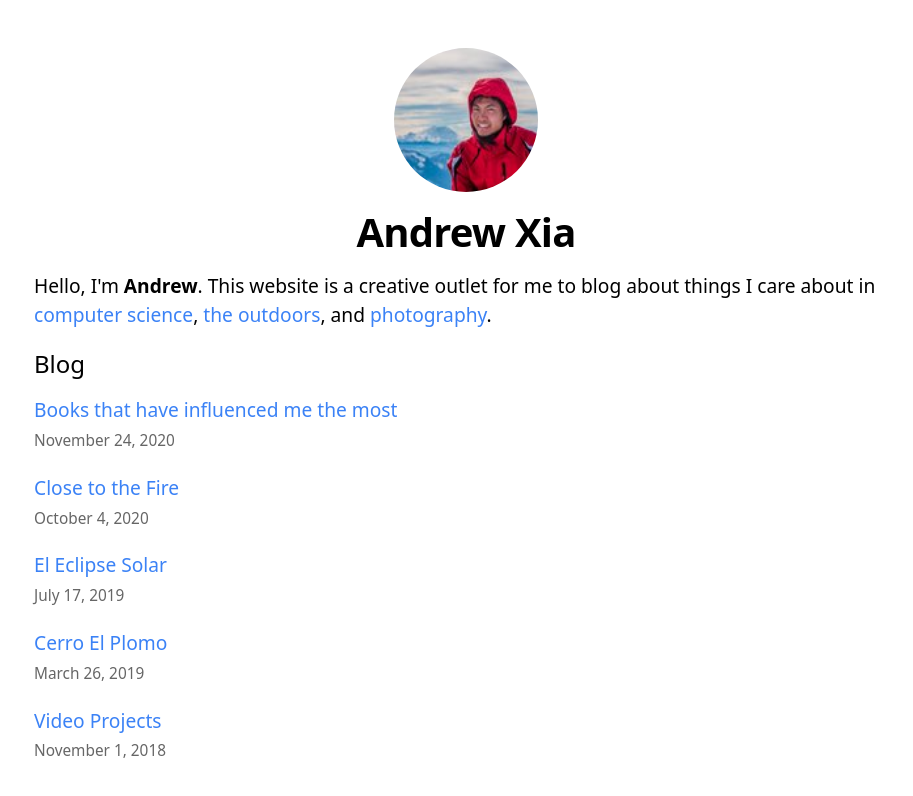
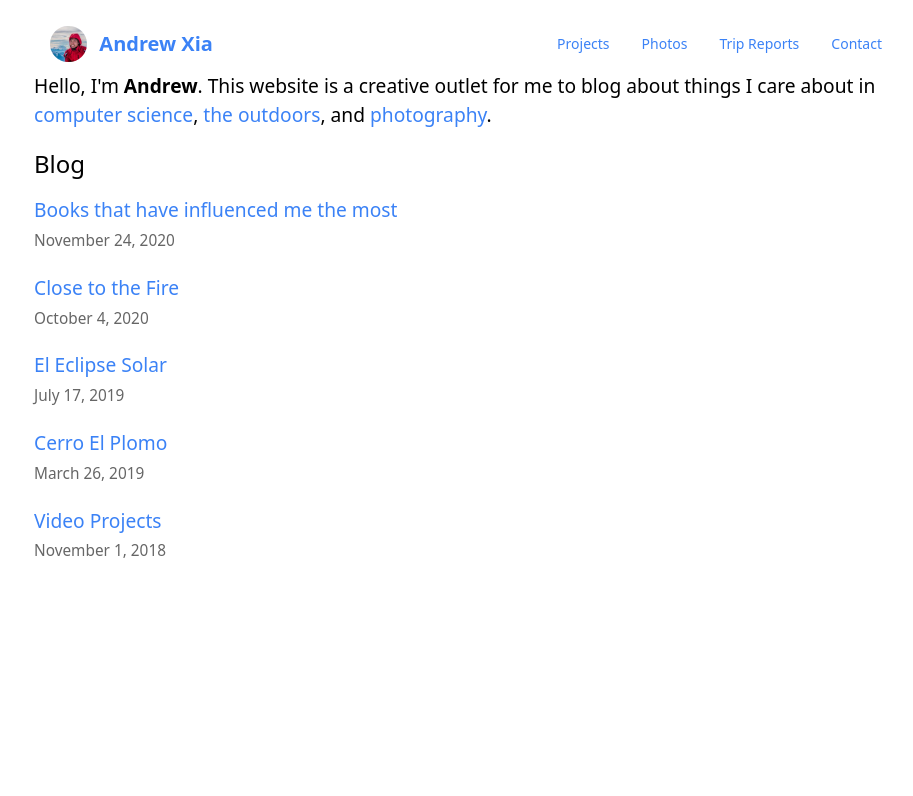
Before and after one commit to qandrew/website_v3, a Next.js app: page / in a window 1280 px wide. Shown: the top 796 px of the page, without its empty margins (174-1087 px from the left). Built offline with nearby package versions, Linux system fonts and the light colour scheme.

Commit message:
basic nav bar with issues

```diff
--- a/components/layout.js
+++ b/components/layout.js
@@ -12,9 +12,11 @@
 export default function Layout({ children, home, post }) {
 
   // HACK: photos page should have no max width.
-  var layoutTailwind = "px-4 mx-auto mt-12 mb-12"
+  var layoutTailwind = "px-4 mx-auto mt-4 mb-12"
   if (home || post) {
     layoutTailwind += " max-w-4xl"
+  } else {
+    layoutTailwind += "lg:max-w-7xl"
   }
 
   return (
@@ -34,41 +36,38 @@
         <meta name="og:title" content={siteTitle} />
         <meta name="twitter:card" content="summary_large_image" />
       </Head>
-      <header className="flex flex-auto flex-col items-center">
-        {home ? (
-          <>
-            <Image
-              priority
-              src={imageLoc}
-              className={utilStyles.borderCircle}
-              height={144}
-              width={144}
-              alt={name}
-            />
-            <h1 className={utilStyles.heading2Xl}>{name}</h1>
-          </>
-        ) : (
-          <>
-            <Link href="/">
-              <a>
-                <Image
-                  priority
-                  src={imageLoc}
-                  className={utilStyles.borderCircle}
-                  height={108}
-                  width={108}
-                  alt={name}
-                />
-              </a>
-            </Link>
-            <h2 className={utilStyles.headingLg}>
-              <Link href="/">
-                <a className={utilStyles.colorInherit}>{name}</a>
-              </Link>
-            </h2>
-          </>
-        )}
-      </header>
+
+      {/* TODO: header / padding shifts when an image is in markdown file */}
+      <nav class="bg-white border-gray-200 px-2 sm:px-4 py-2.5 rounded dark:bg-gray-800">
+        <div class="container flex flex-wrap justify-between items-center mx-auto">
+          <a href="/" class="flex items-center">
+              <img src={imageLoc} class="rounded-full mr-3 h-6 sm:h-9" alt="Flowbite Logo" />
+              <span class="self-center text-xl font-semibold whitespace-nowrap dark:text-white">Andrew Xia</span>
+          </a>
+          {/* TODO: button not working */}
+          <button data-collapse-toggle="mobile-menu" type="button" class="inline-flex items-center p-2 ml-3 text-sm text-gray-500 rounded-lg md:hidden hover:bg-gray-100 focus:outline-none focus:ring-2 focus:ring-gray-200 dark:text-gray-400 dark:hover:bg-gray-700 dark:focus:ring-gray-600" aria-controls="mobile-menu" aria-expanded="false">
+            <span class="sr-only">Open main menu</span>
+            <svg class="w-6 h-6" fill="currentColor" viewBox="0 0 20 20" xmlns="http://www.w3.org/2000/svg"><path fill-rule="evenodd" d="M3 5a1 1 0 011-1h12a1 1 0 110 2H4a1 1 0 01-1-1zM3 10a1 1 0 011-1h12a1 1 0 110 2H4a1 1 0 01-1-1zM3 15a1 1 0 011-1h12a1 1 0 110 2H4a1 1 0 01-1-1z" clipRule="evenodd"></path></svg>
+            <svg class="hidden w-6 h-6" fill="currentColor" viewBox="0 0 20 20" xmlns="http://www.w3.org/2000/svg"><path fill-rule="evenodd" d="M4.293 4.293a1 1 0 011.414 0L10 8.586l4.293-4.293a1 1 0 111.414 1.414L11.414 10l4.293 4.293a1 1 0 01-1.414 1.414L10 11.414l-4.293 4.293a1 1 0 01-1.414-1.414L8.586 10 4.293 5.707a1 1 0 010-1.414z" clipRule="evenodd"></path></svg>
+          </button>
+          <div class="hidden w-full md:block md:w-auto" id="mobile-menu">
+            <ul class="flex flex-col mt-4 md:flex-row md:space-x-8 md:mt-0 md:text-sm md:font-medium">
+              <li>
+                <Link href="/posts/projects" class="block py-2 pr-4 pl-3 text-gray-700 border-b border-gray-100 hover:bg-gray-50 md:hover:bg-transparent md:border-0 md:hover:text-blue-700 md:p-0 dark:text-gray-400 md:dark:hover:text-white dark:hover:bg-gray-700 dark:hover:text-white md:dark:hover:bg-transparent dark:border-gray-700"><a>Projects</a></Link>
+              </li>
+              <li>
+                <Link href="/photos" class="block py-2 pr-4 pl-3 text-gray-700 border-b border-gray-100 hover:bg-gray-50 md:hover:bg-transparent md:border-0 md:hover:text-blue-700 md:p-0 dark:text-gray-400 md:dark:hover:text-white dark:hover:bg-gray-700 dark:hover:text-white md:dark:hover:bg-transparent dark:border-gray-700"><a>Photos</a></Link>
+              </li>
+              <li>
+                <Link href="/posts/trip-reports" class="block py-2 pr-4 pl-3 text-gray-700 border-b border-gray-100 hover:bg-gray-50 md:hover:bg-transparent md:border-0 md:hover:text-blue-700 md:p-0 dark:text-gray-400 md:dark:hover:text-white dark:hover:bg-gray-700 dark:hover:text-white md:dark:hover:bg-transparent dark:border-gray-700"><a>Trip Reports</a></Link>
+              </li>
+              <li>
+                <Link href="#" class="block py-2 pr-4 pl-3 text-gray-700 hover:bg-gray-50 md:hover:bg-transparent md:border-0 md:hover:text-blue-700 md:p-0 dark:text-gray-400 md:dark:hover:text-white dark:hover:bg-gray-700 dark:hover:text-white md:dark:hover:bg-transparent"><a>Contact</a></Link>
+              </li>
+            </ul>
+          </div>
+        </div>
+      </nav>
       <main>{children}</main>
       {!home && (
         <div className="mt-4">
--- a/pages/photos.js
+++ b/pages/photos.js
@@ -118,7 +118,7 @@
       <Head>
         <title>Photography | {name}</title>
       </Head>
-      <div className="max-w-2xl mx-auto py-16 px-4 sm:py-8 sm:px-6 lg:max-w-7xl lg:px-8">
+      <div className="max-w-2xl mx-auto py-16 sm:py-8 lg:max-w-7xl">
         <h1 className="pb-4 mt-4 text-lg font-medium">Selected Photos</h1>
         <div className="grid grid-cols-1 gap-y-10 sm:grid-cols-2 gap-x-6 lg:grid-cols-3 xl:grid-cols-4 xl:gap-x-8">
           {images.map((image) => (
--- a/posts/adventures.md
+++ b/posts/trip-reports.md
@@ -1,12 +1,12 @@
 ---
-title: 'List of Interesting Trips'
+title: 'Trip Reports'
 date: '2022-05-12'
 is_blog: false
 ---
 
 ![On Top of Shasta {caption: On top of Shasta!}](https://dgtzuqphqg23d.cloudfront.net/1QUgkho7kuUV6kR5gnZRsEUWdj_MTJIrM2yx7vc92IA-2048x1536.jpg)
 
-Here is a list of some of my most interesting trips, in no particular order:
+Here is a list of some of my most interesting activities grouped by sport. Feel free to use the Strava activities as references. Some of these trips will also have trip reports attached.
 
 ## Cycling
 
--- a/styles/utils.module.css
+++ b/styles/utils.module.css
@@ -3,7 +3,8 @@
   line-height: 1.2;
   font-weight: 800;
   letter-spacing: -0.05rem;
-  margin: 1rem 0;
+  margin: 1rem 2rem;
+  padding: 0rem 2rem;
 }
 
 .headingXl {
@@ -23,10 +24,6 @@
 .headingMd {
   font-size: 1.2rem;
   line-height: 1.5;
-}
-
-.borderCircle {
-  border-radius: 9999px;
 }
 
 .colorInherit {
```
